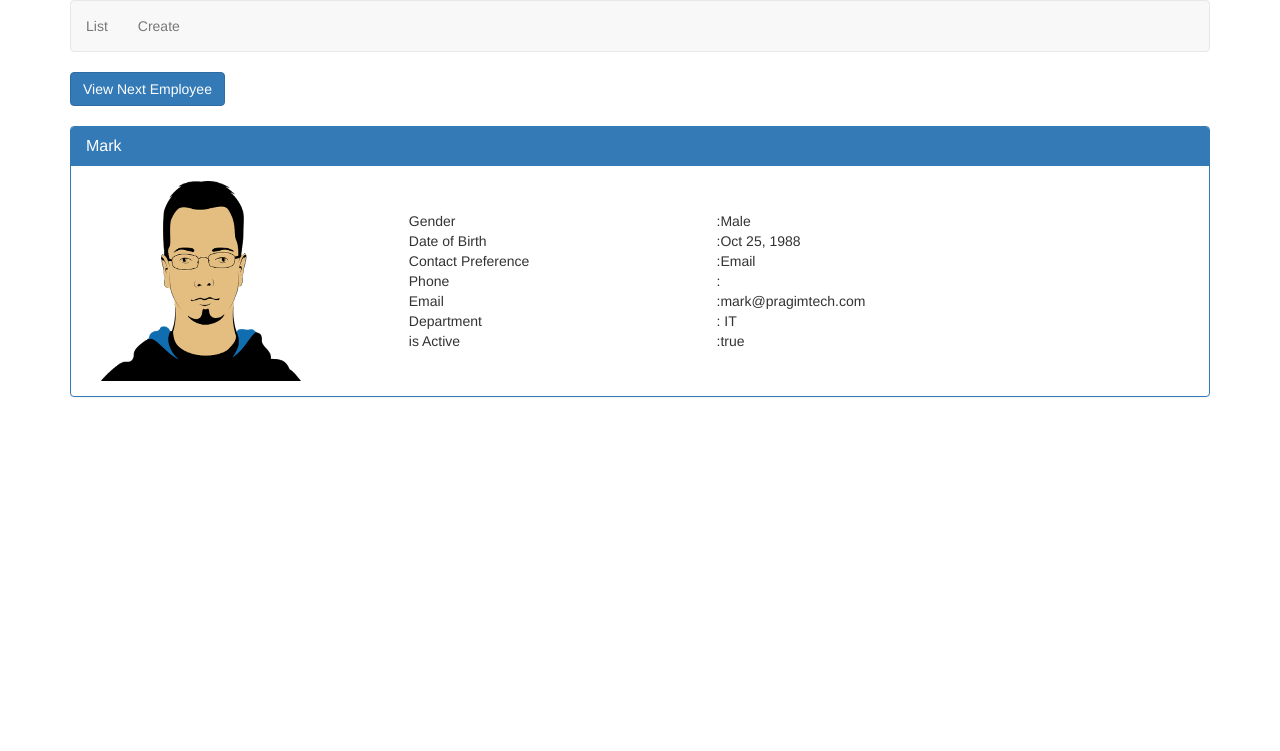
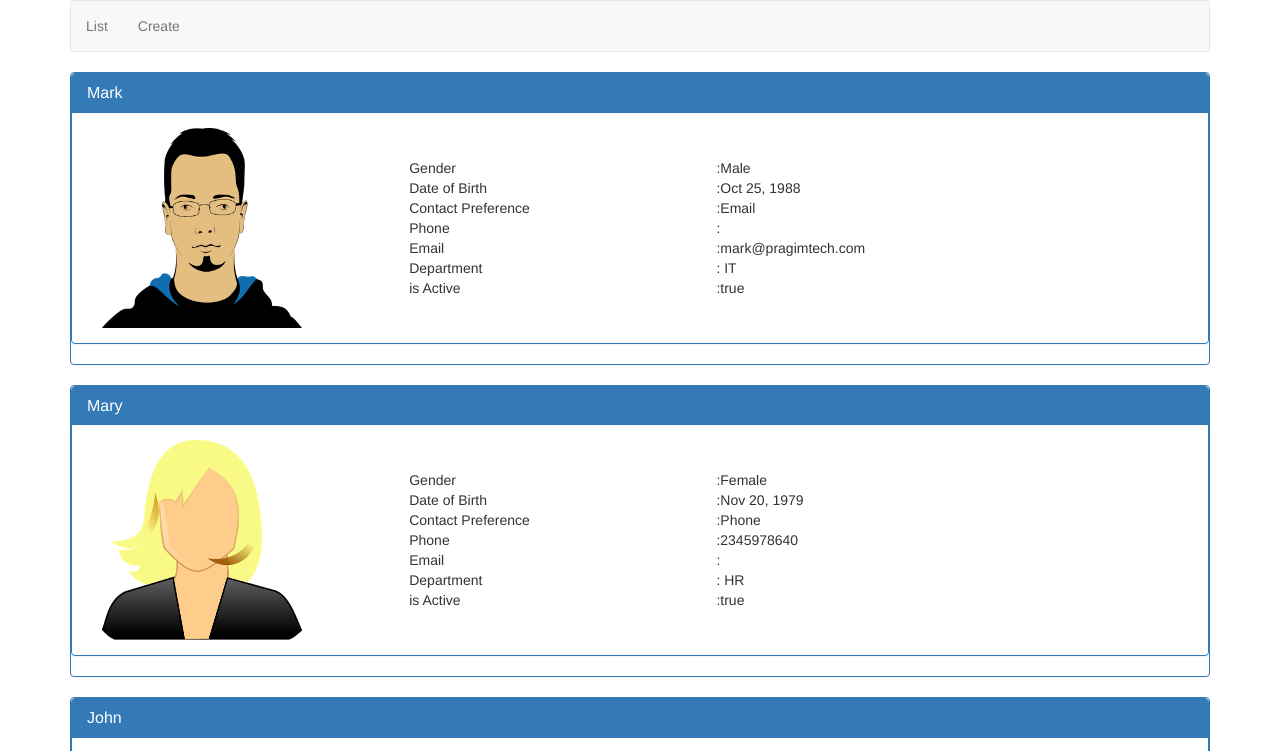
Before and after one commit to jagadeesh04/angularCrud, an Angular app: page /list in a window 1280 px wide. Shown: the top 751 px of the page. Built offline with nearby package versions, Linux system fonts and the light colour scheme.

Commit message:
created @output and eventEmitter to commincate from child to parent

```diff
--- a/src/app/employees/list-employees.component.html
+++ b/src/app/employees/list-employees.component.html
@@ -1,11 +1,6 @@
-<!-- <div class="panel panel-primary" *ngFor="let employee of employees">
- <app-employeesdisplay-employee [employee]="employee"></app-employeesdisplay-employee>
-</div> -->
-
-
-<button (click)="nextEmployee()" class="btn btn-primary">
-View Next Employee
-</button>
-<br> <br>
-
-<app-employeesdisplay-employee [employee]="employeeToDisplay"></app-employeesdisplay-employee>
+<h1>
+  {{ dataFromChild }}
+</h1>
+<div class="panel panel-primary" *ngFor="let employee of employees">
+ <app-employeesdisplay-employee [employee]="employee" (notify)="handleNotify($event)"></app-employeesdisplay-employee>
+</div>
--- a/src/app/employees/list-employees.component.ts
+++ b/src/app/employees/list-employees.component.ts
@@ -9,25 +9,17 @@ import { EmployeeService } from './employee.service';
 export class ListEmployeesComponent implements OnInit {
 
   employees: Employee[];
-  employeeToDisplay: Employee;
-  private arrIndex = 1;
+  dataFromChild: string;
   constructor(private _employeeService: EmployeeService){}
 
 
 
   ngOnInit() {
     this.employees = this._employeeService.getEmployees();
-    this.employeeToDisplay = this.employees[0];
   }
 
-  nextEmployee(): void {
-    if(this.arrIndex<=2){
-      this.employeeToDisplay = this.employees[this.arrIndex];
-      this.arrIndex++;
-    } else {
-      this.employeeToDisplay = this.employees[0];
-      this.arrIndex=1;
-    }
+  handleNotify(eventData: string){
+    this.dataFromChild = eventData;
   }
 
 }
--- a/src/app/employeesdisplay-employee.component.html
+++ b/src/app/employeesdisplay-employee.component.html
@@ -1,4 +1,4 @@
-<div class="panel panel-primary">
+<div class="panel panel-primary" (click)="handleClickFromChild()">
 <div class="panel-heading">
     <h3 class="panel-title">{{employee.name}}</h3>
   </div>
--- a/src/app/employeesdisplay-employee.component.ts
+++ b/src/app/employeesdisplay-employee.component.ts
@@ -1,4 +1,4 @@
-import { Component, OnInit, Input, SimpleChanges } from '@angular/core';
+import { Component, OnInit, Input, Output, EventEmitter } from '@angular/core';
 import { Employee } from './models/employee.model';
 
 @Component({
@@ -7,28 +7,16 @@ import { Employee } from './models/employee.model';
   styleUrls: ['./employeesdisplay-employee.component.css']
 })
 export class EmployeesdisplayEmployeeComponent implements OnInit {
-  private _employee: Employee;
 
-  @Input()
-  set employee(val: Employee){
-    this._employee = val;
-  }
-
-  get employee(): Employee{
-    return this._employee;
-  }
+  @Input() employee: Employee;
+  @Output() notify: EventEmitter<string> = new EventEmitter<string>();
 
   constructor() { }
 
   ngOnInit() {
   }
+  handleClickFromChild(){
+    this.notify.emit(this.employee.name);
+  }
 
-  // ngOnChanges(changes: SimpleChanges){
-  //   const previousEmployee = <Employee> changes.employee.previousValue;
-  //   const currentEmployee = <Employee> changes.employee.currentValue;
-
-  //   console.log('Previous : ' + (previousEmployee ? previousEmployee.name : 'NULL'));
-
-  //   console.log('Current : ' + currentEmployee.name);
-  // }
 }
```
